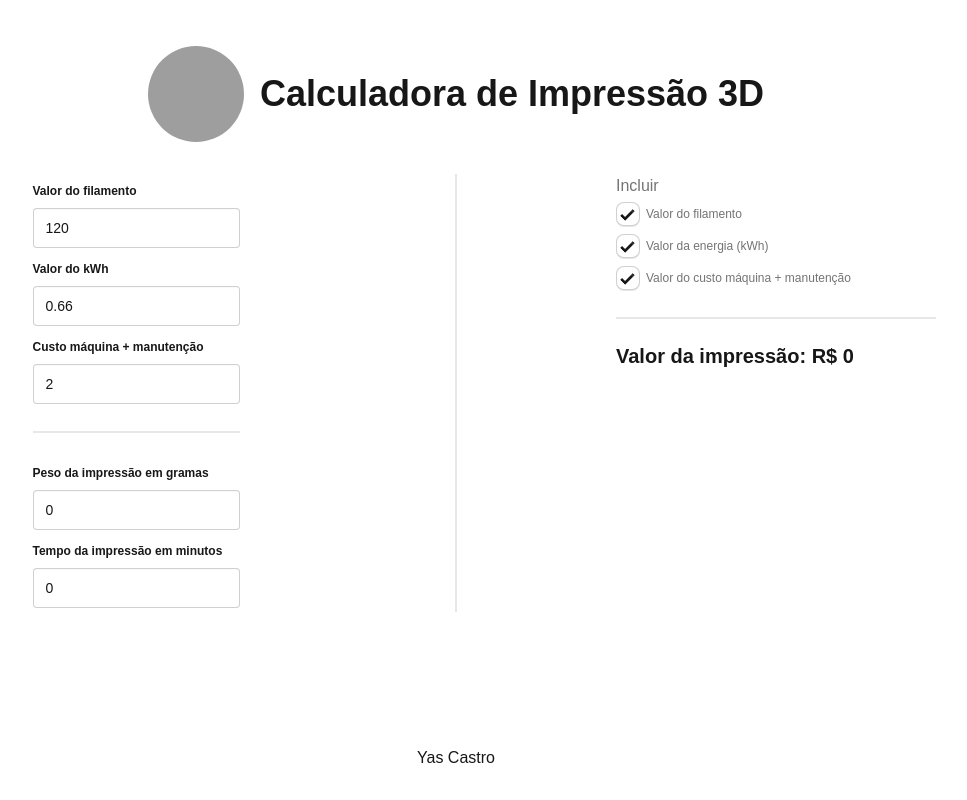
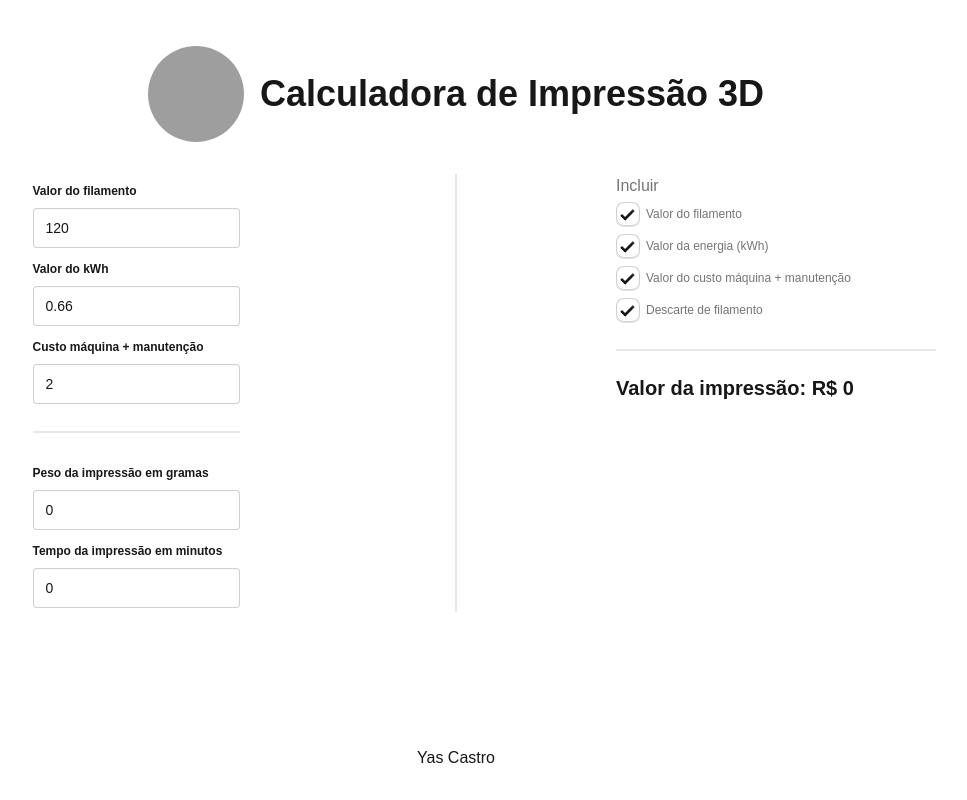
Before and after one commit to YasminCastro/3d-priting-calculator, a Next.js app: page / in a window 1280 px wide. Shown: the whole page, without its empty margins (184-1151 px from the left). Built offline with nearby package versions, Linux system fonts and the light colour scheme; grey boxes are pictures that could not be loaded.

Commit message:
feat: filament waste

```diff
--- a/src/components/Forms/index.tsx
+++ b/src/components/Forms/index.tsx
@@ -13,10 +13,14 @@ export interface FormsFields {
   includeFilament: boolean;
   includeEnergy: boolean;
   includeMachineCost: boolean;
+  includeFilamentWaste: boolean;
   printValue: number;
 }
 
+// Potência da impressora Ender 3 V3 KE em kW
 const PRINTER_POWER_KW = 0.35;
+// 5% de desperdício
+const FILAMENT_WASTE_FACTOR = 1.05;
 const STORAGE_KEY = "forms-values";
 
 const Forms = () => {
@@ -29,6 +33,7 @@ const Forms = () => {
     includeFilament: true,
     includeEnergy: true,
     includeMachineCost: true,
+    includeFilamentWaste: true,
     printValue: 0,
   });
 
@@ -55,11 +60,18 @@ const Forms = () => {
       includeFilament,
       includeEnergy,
       includeMachineCost,
+      includeFilamentWaste,
     } = values;
+
+    console.log(includeFilamentWaste);
+    // aplica desperdício só se o usuário quiser
+    const effectiveWeight = includeFilamentWaste
+      ? printWeight * FILAMENT_WASTE_FACTOR
+      : printWeight;
 
     // custo de filamento (R$/g)
     const weightCost = includeFilament
-      ? (filamentCost / 1000) * printWeight
+      ? (filamentCost / 1000) * effectiveWeight
       : 0;
 
     // custo de energia (kW × h × R$/kWh)
@@ -87,6 +99,7 @@ const Forms = () => {
     values.includeEnergy,
     values.machineCost,
     values.includeMachineCost,
+    values.includeFilamentWaste,
   ]);
 
   return (
--- a/src/components/RightSide/index.tsx
+++ b/src/components/RightSide/index.tsx
@@ -49,6 +49,19 @@ const RightSide = ({ values, setValues }: IProps) => {
           Valor do custo máquina + manutenção
         </label>
       </fieldset>
+      <fieldset className="fieldset">
+        <label className="label">
+          <input
+            type="checkbox"
+            defaultChecked
+            className="checkbox"
+            onChange={({ target }) =>
+              setValues({ ...values, includeFilamentWaste: target.checked })
+            }
+          />
+          Descarte de filamento
+        </label>
+      </fieldset>
       <div className="divider"></div>
       <p className="font-bold text-xl md:w-80">
         Valor da impressão: R$ {values.printValue}
```
